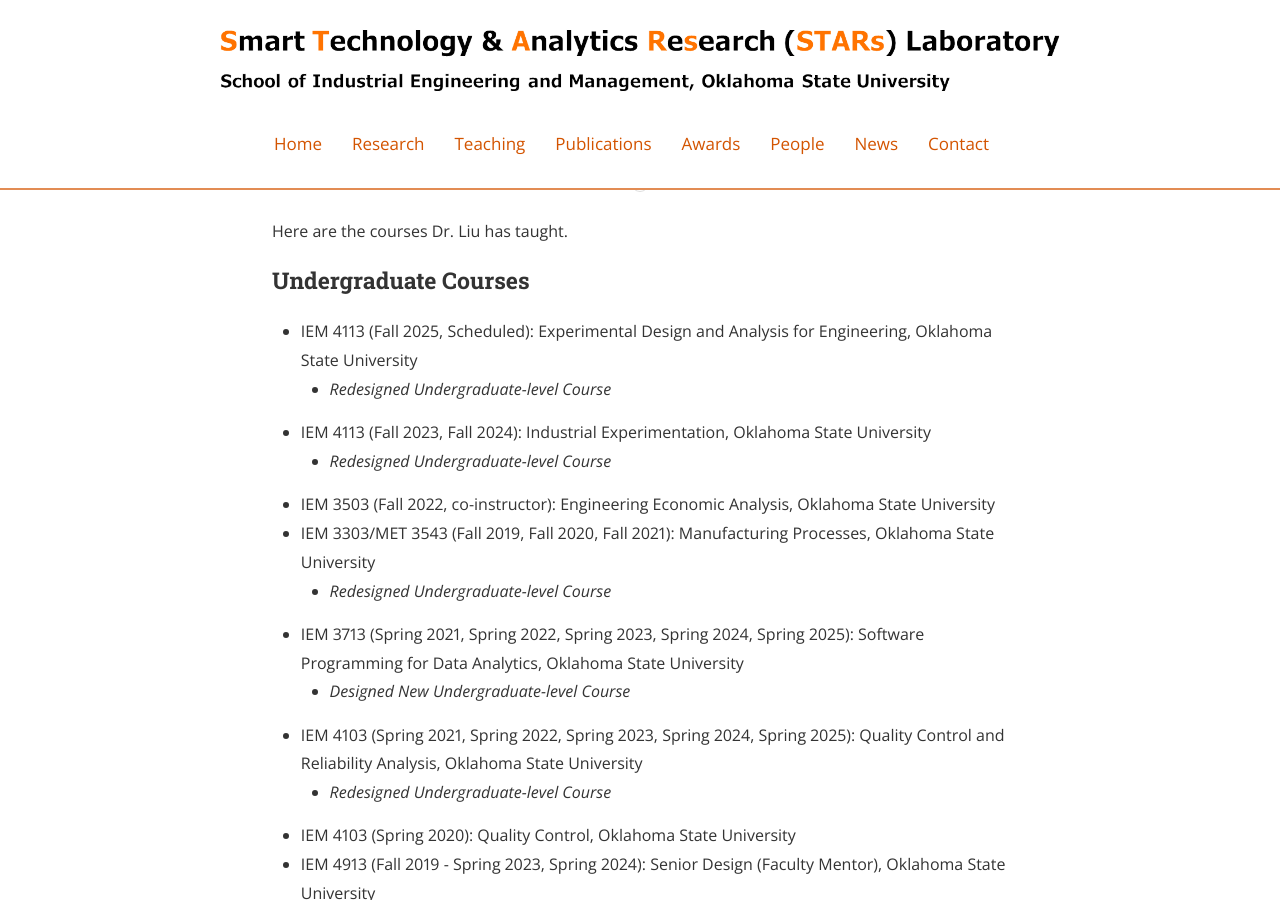
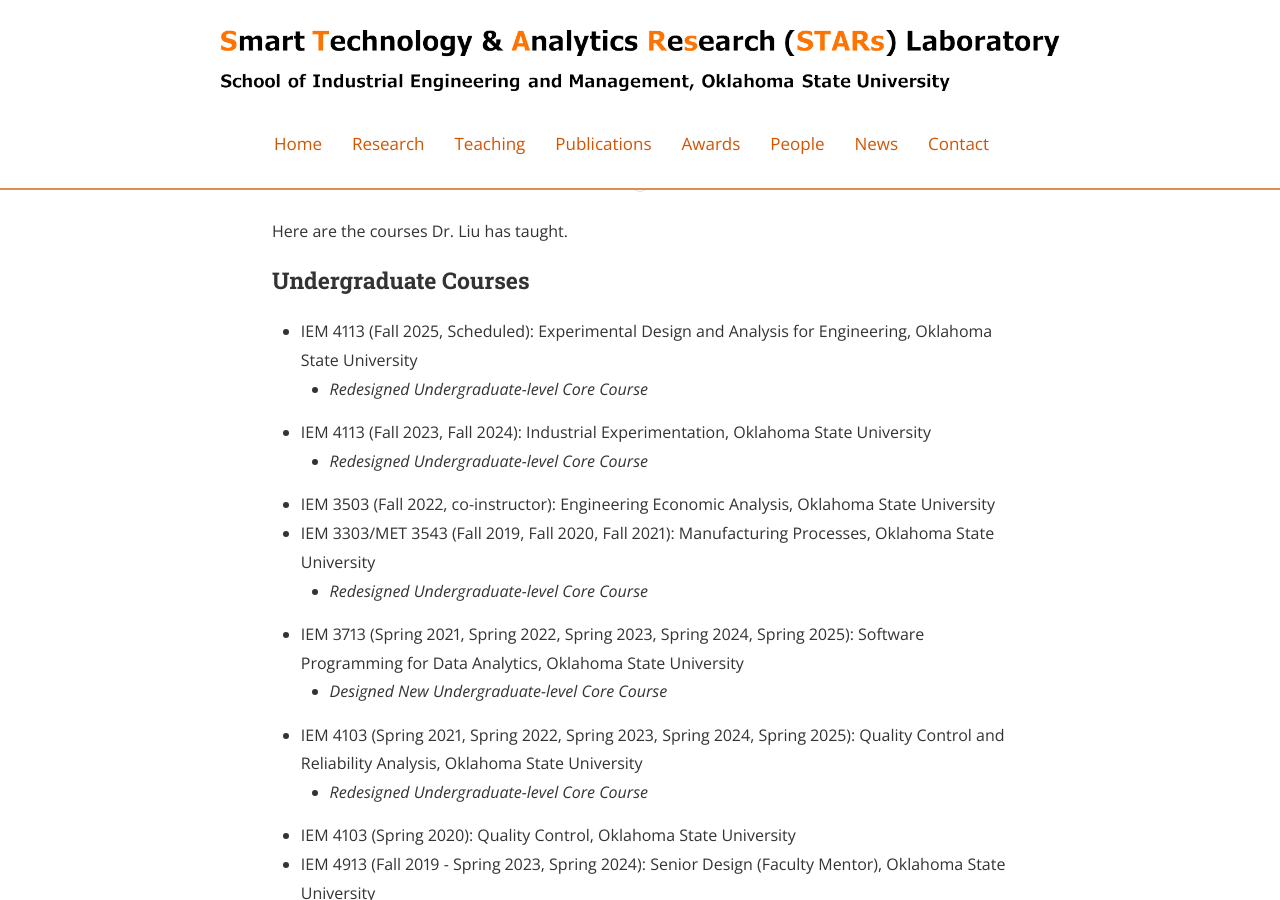
Before and after one commit to stars-laboratory/stars-laboratory.github.io, a Jekyll site: the page built from CTeaching.md, in a window 1280 px wide and 900 px high. Built offline with Jekyll 4.4.1, drawn with Linux system fonts in a browser that asks for light colours; nearby versions of some CDN libraries.

Commit message:
Update CTeaching.md

```diff
--- a/CTeaching.md
+++ b/CTeaching.md
@@ -10,16 +10,16 @@
 ### Undergraduate Courses
 
 * IEM 4113 (Fall 2025, Scheduled): Experimental Design and Analysis for Engineering, Oklahoma State University
-    * *Redesigned Undergraduate-level Course*
+    * *Redesigned Undergraduate-level Core Course*
 * IEM 4113 (Fall 2023, Fall 2024): Industrial Experimentation, Oklahoma State University
-    * *Redesigned Undergraduate-level Course*
+    * *Redesigned Undergraduate-level Core Course*
 * IEM 3503 (Fall 2022, co-instructor): Engineering Economic Analysis, Oklahoma State University
 * IEM 3303/MET 3543 (Fall 2019, Fall 2020, Fall 2021): Manufacturing Processes, Oklahoma State University
-    * *Redesigned Undergraduate-level Course*
+    * *Redesigned Undergraduate-level Core Course*
 * IEM 3713 (Spring 2021, Spring 2022, Spring 2023, Spring 2024, Spring 2025): Software Programming for Data Analytics, Oklahoma State University
-    * *Designed New Undergraduate-level Course*
+    * *Designed New Undergraduate-level Core Course*
 * IEM 4103 (Spring 2021, Spring 2022, Spring 2023, Spring 2024, Spring 2025):  Quality Control and Reliability Analysis, Oklahoma State University
-    * *Redesigned Undergraduate-level Course*
+    * *Redesigned Undergraduate-level Core Course*
 * IEM 4103 (Spring 2020): Quality Control, Oklahoma State University
 * IEM 4913 (Fall 2019 - Spring 2023, Spring 2024): Senior Design (Faculty Mentor), Oklahoma State University
 * ISE 4404 (Summer 2018): Statistical Quality Control, Virginia Tech
```
